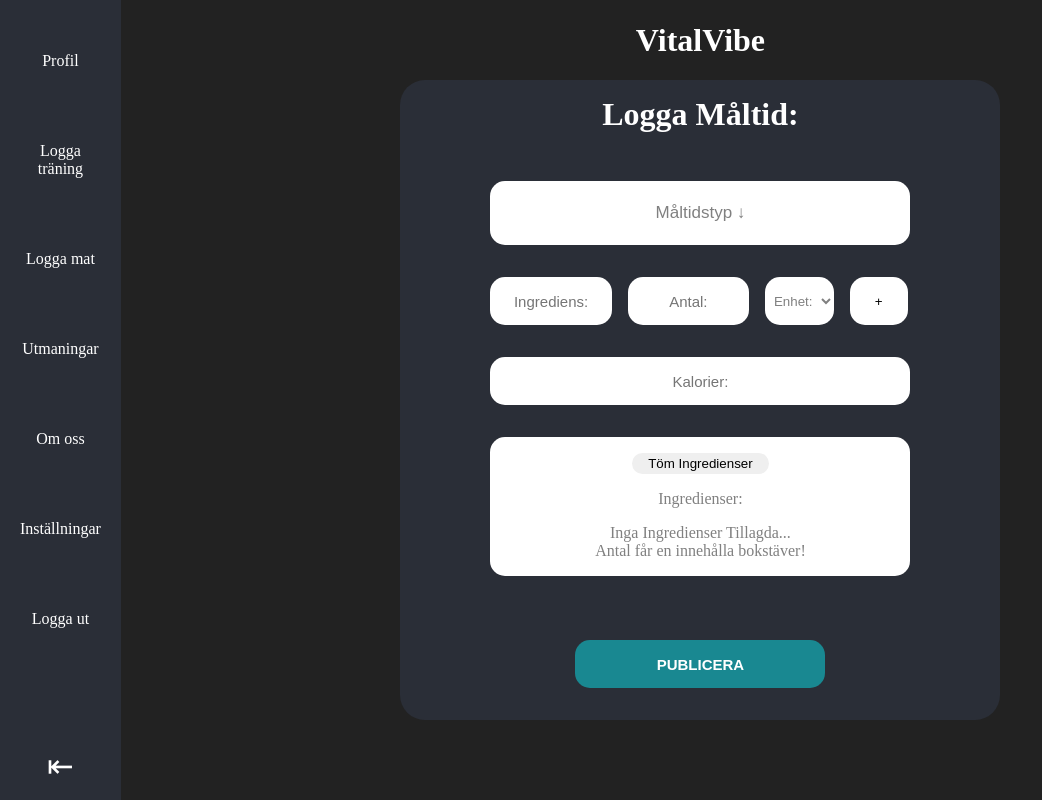
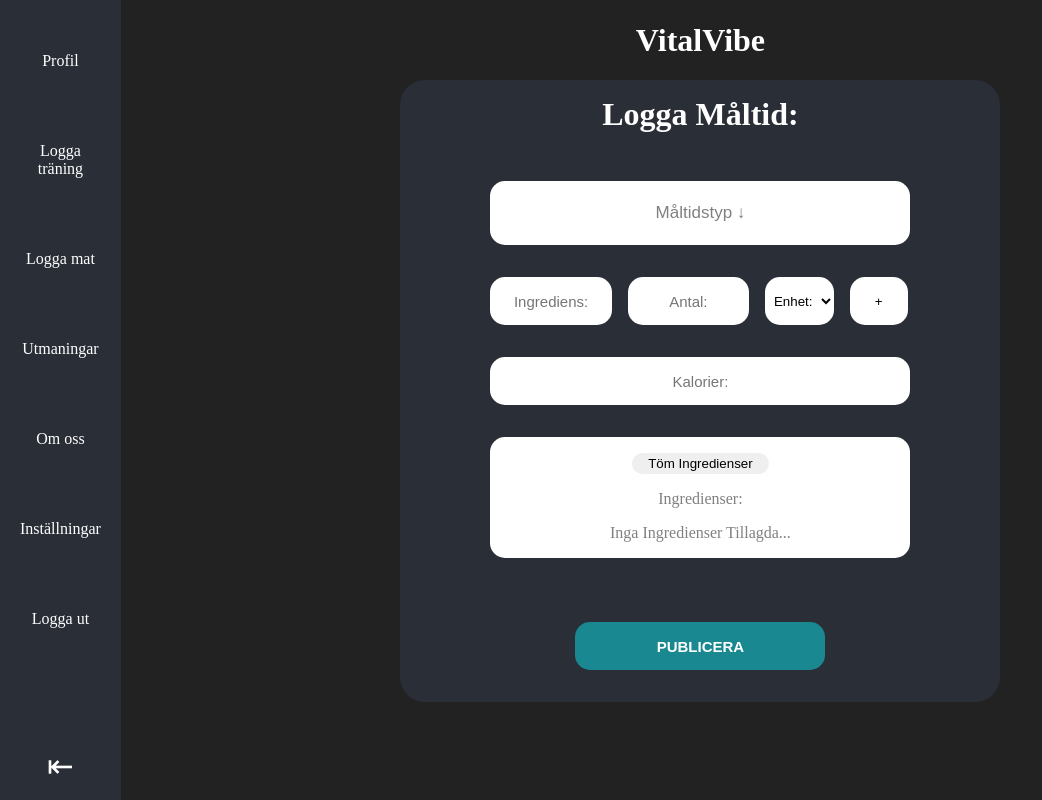
Before and after one commit to johnsson84/VitalVibe_Frontend, a React (Vite) app: page /profile/food in a window 1280 px wide. Shown: the whole page, without its empty margins (0-1042 px from the left). Built offline with nearby package versions, Linux system fonts and the light colour scheme; sample sign-in values are in the browser's storage.

Commit message:
last save before pr

```diff
--- a/src/components/meal/AddMeal.css
+++ b/src/components/meal/AddMeal.css
@@ -6,7 +6,6 @@
   align-items: center;
   justify-content: center;
   gap: 2rem;
-  color: black;
   background-color: #2a2e37;
   border-radius: 25px;
   max-width: 600px;
@@ -94,9 +93,10 @@
   background-color: white;
   padding-left: 0.3rem;
   padding-right: 0.3rem;
-  color: gray;
   cursor: pointer;
 }
+
+
 
 .pCantContain {
   color: white;
--- a/src/components/meal/AddMeal.jsx
+++ b/src/components/meal/AddMeal.jsx
@@ -47,9 +47,7 @@ const AddMeal = () => {
   //CONTENT ARRAY
   const [mealArray, setMealArray] = useState([]);
 
-  //amount error
-  const [amountError, setAmountError] = useState("");
-  //amount error
+  //display + button
   const [isDisplayable, setIsDisplayable] = useState(true);
 
   //food OBJECT
@@ -232,7 +230,7 @@ const AddMeal = () => {
             onChange={handleMealContent}
             className="chooseUnit"
           >
-            <option value="">Enhet:</option>
+            <option value="">Enhet: </option>
             <option value="g">g</option>
             <option value="kg">kg</option>
             <option value="l">l</option>
@@ -282,8 +280,7 @@ const AddMeal = () => {
           ) : (
             <span>
               {" "}
-              Inga Ingredienser Tillagda... <br /> Antal får en innehålla
-              bokstäver!{" "}
+              Inga Ingredienser Tillagda... <br />
             </span>
           )}
         </div>
```
